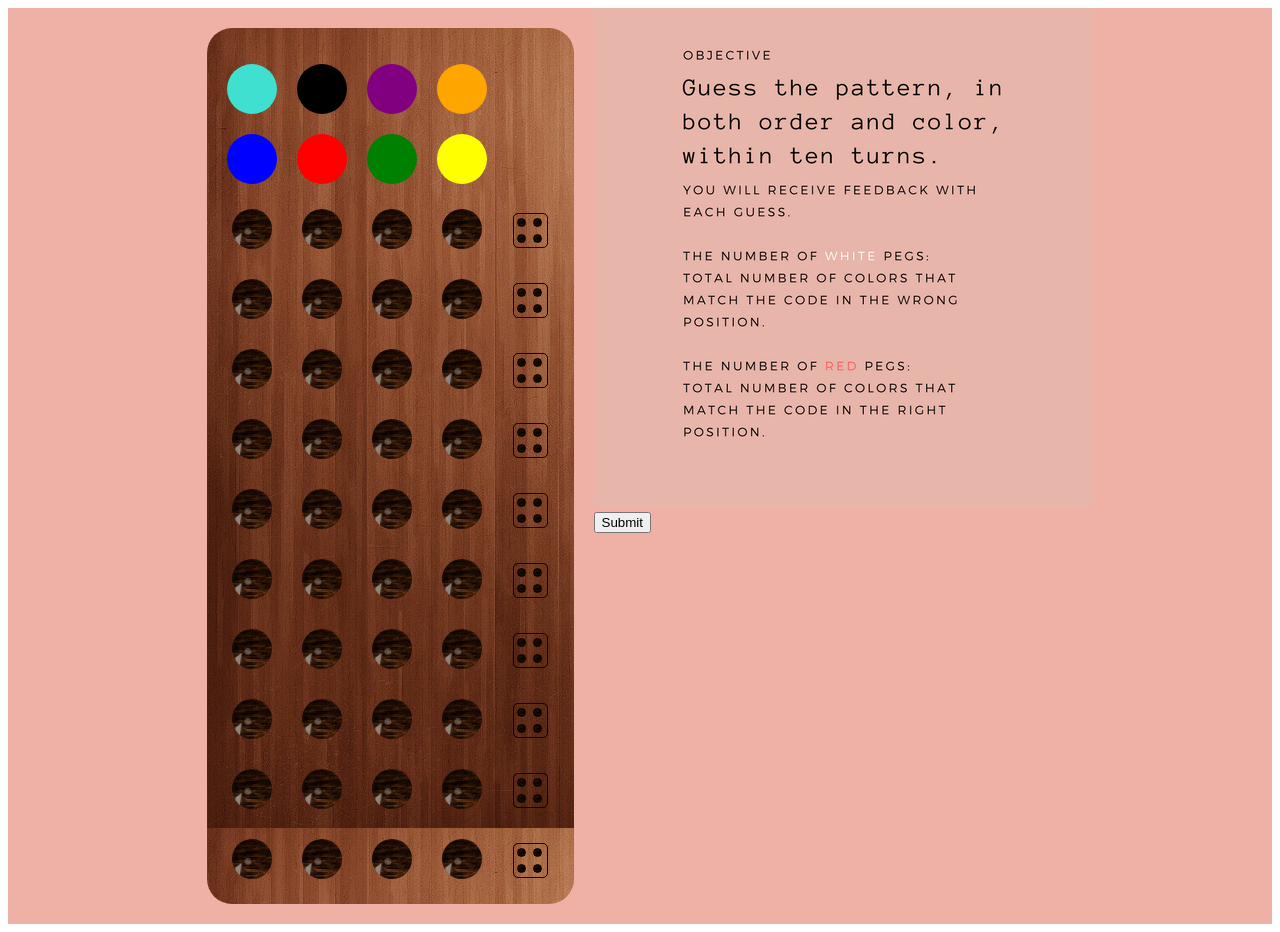
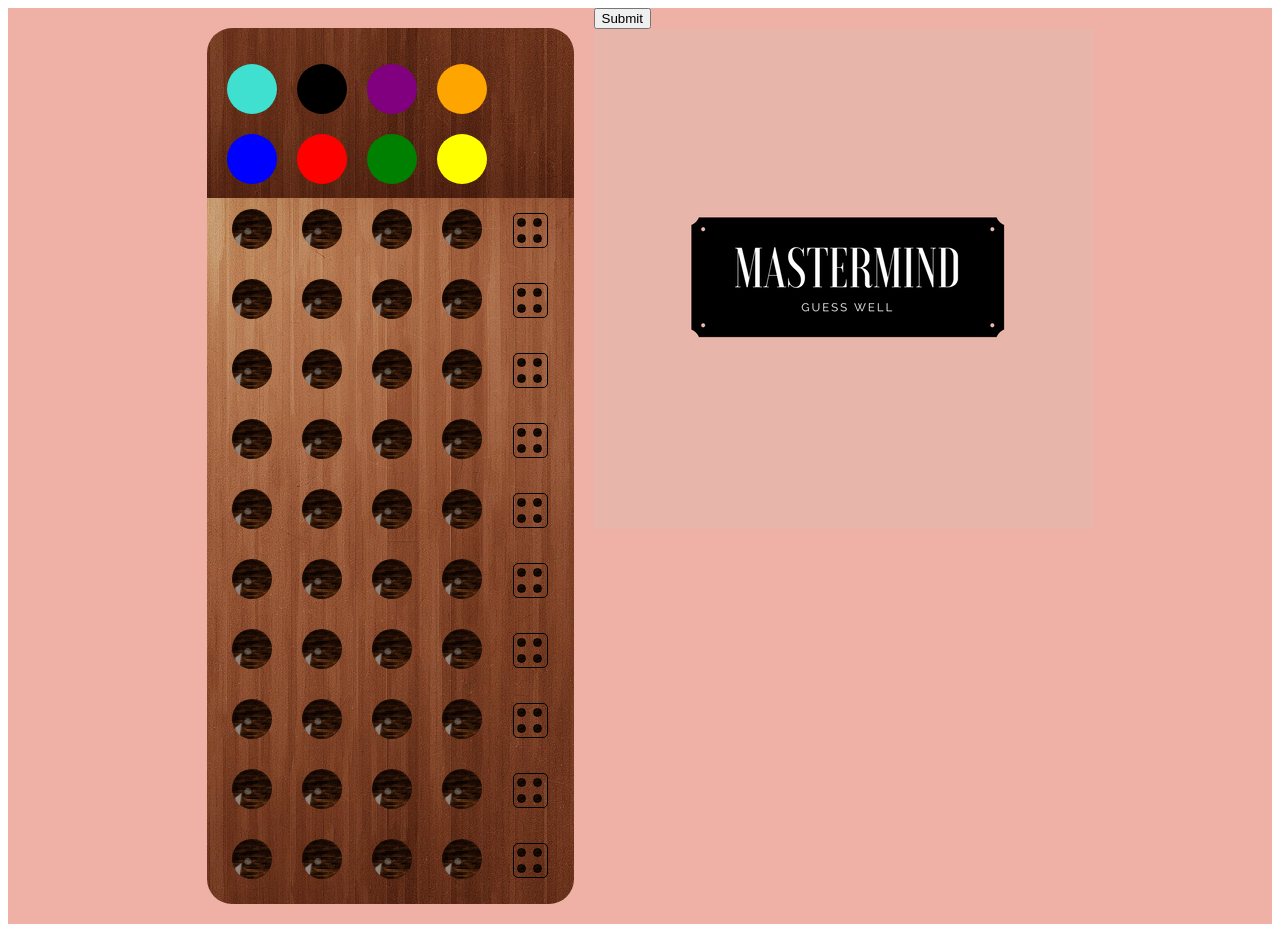
Before and after one commit to jfulghum/Vanilla-Mastermind, a plain HTML site: page index.html in a window 1280 px wide. Drawn offline with Linux system fonts and the light colour scheme.

Commit message:
Create CSS Gamebox Divider

```diff
--- a/index.html
+++ b/index.html
@@ -9,9 +9,6 @@
 </head>
 <body>
   <div id="ultimate-container">
-    <div id="logo">
-      <!-- <img src="Mastermind.png"></img> -->
-    </div>
     <div id="game-box">
       <div id="color-choice-list">
         <ul id="color-list">
@@ -30,11 +27,11 @@
       <div id="empties">
       </div>
     </div>
-    <div id="directions">
-      <img src="Mastermind_directions.png"></img>
-      <div id="submitButton" onClick="checkWin()" >
-      <button>Submit</button>
-    </div>
+    <div id="submitButton" onClick="checkWin()" >
+    <button>Submit</button>
+      <div id="directions">
+        <img src="Mastermind.png"></img>
+      </div>
     </div>
 
   </div>
--- a/style.css
+++ b/style.css
@@ -12,6 +12,7 @@
 #game-box{
   width: 347px;
   background-image: url('wood-72380_1280.jpg');
+  background-position: 500px 170px;
   border-radius: 25px;
   margin: 20px;
   padding: 10px;
```
Also changed, not shown: script.js (+7 -1 lines).
